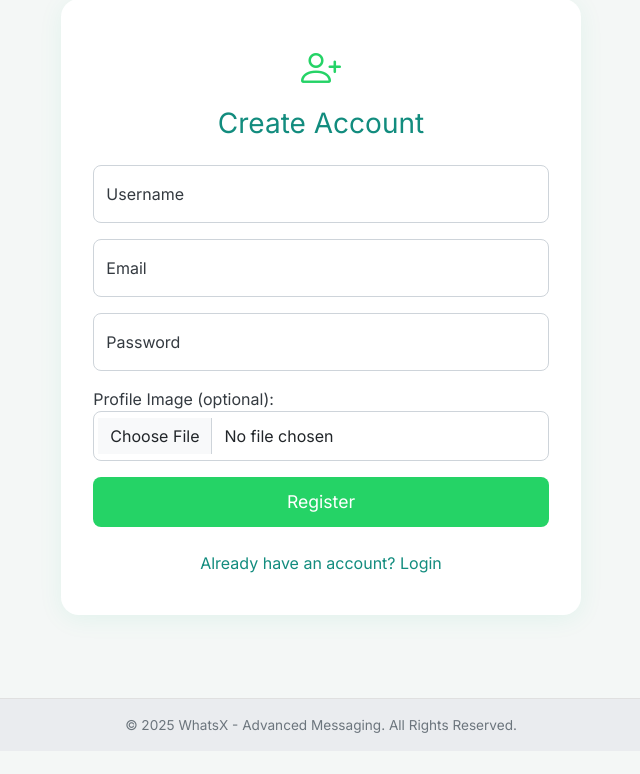
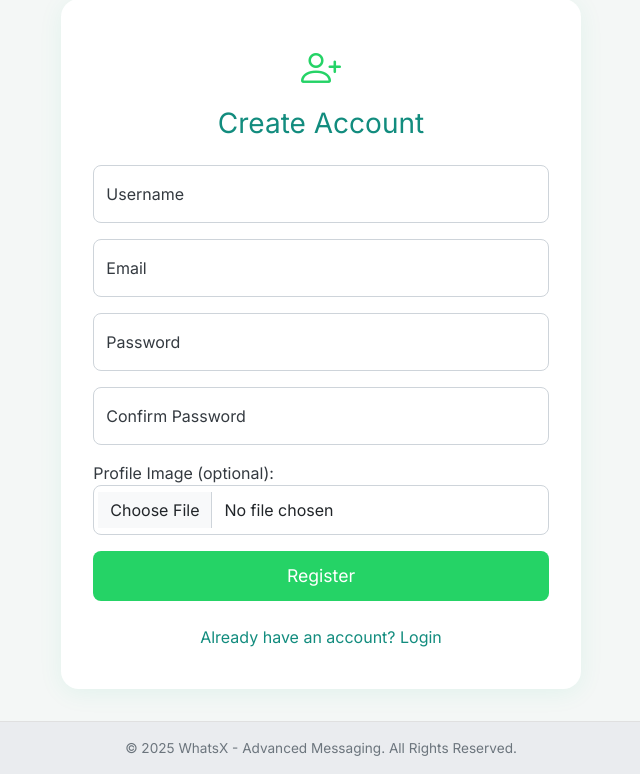
Before and after one commit to fatimagithubit/WhatsX-Adavanced-Automation-Messaging, a Django app: page /accounts/register/ in a window 1280 px wide. Shown: the part 49-823 px from the top of the page, without its empty margins (319-959 px from the left). Before the commit the page ends 782 px from the top, so only its background shows below. Run offline with Django 5.2, Linux system fonts and the light colour scheme; parts of the project's set-up code (start-up, migrations or seed data) failed here and were passed over; some libraries are stand-ins or nearby versions.

Commit message:
Enhance registration form with password confirmation
Updated the registration form to include password confirmation and changed the profile image field name.

```diff
--- a/accounts/templates/accounts/register.html
+++ b/accounts/templates/accounts/register.html
@@ -2,6 +2,7 @@
 {% block title %}Register | WhatsX{% endblock %}
 {% block content %}
 <link rel="stylesheet" href="https://cdn.jsdelivr.net/npm/bootstrap-icons@1.10.5/font/bootstrap-icons.css">
+
 <style>
   .wa-card {
     border-radius: 18px;
@@ -23,7 +24,9 @@
   .wa-btn:hover { background: #128c7e; }
   .wa-link { color: #128c7e; }
   .wa-link:hover { text-decoration: underline; }
+  .errorlist { color: red; font-size: 0.9rem; margin-bottom: 0.5rem; }
 </style>
+
 <div class="row justify-content-center">
   <div class="col-md-6 col-lg-5">
     <div class="wa-card">
@@ -31,26 +34,43 @@
         <i class="bi bi-person-plus" style="font-size:2.5rem;color:#25d366;"></i>
         <h3 class="mt-2 mb-0" style="color:#128c7e;">Create Account</h3>
       </div>
-      <form method="post">
+
+      <form method="post" enctype="multipart/form-data">
         {% csrf_token %}
+
         <div class="form-floating mb-3">
           <input type="text" name="username" class="form-control" placeholder="Username" required>
           <label>Username</label>
+          {{ form.username.errors }}
         </div>
+
         <div class="form-floating mb-3">
           <input type="email" name="email" class="form-control" placeholder="Email" required>
           <label>Email</label>
+          {{ form.email.errors }}
         </div>
+
         <div class="form-floating mb-3">
-          <input type="password" name="password" class="form-control" placeholder="Password" required>
+          <input type="password" name="password1" class="form-control" placeholder="Password" required>
           <label>Password</label>
+          {{ form.password1.errors }}
         </div>
+
+        <div class="form-floating mb-3">
+          <input type="password" name="password2" class="form-control" placeholder="Confirm Password" required>
+          <label>Confirm Password</label>
+          {{ form.password2.errors }}
+        </div>
+
         <div class="mb-3">
           <label>Profile Image (optional):</label>
-          <input type="file" name="profile_image" class="form-control">
+          <input type="file" name="image" class="form-control">
+          {{ form.image.errors }}
         </div>
+
         <button type="submit" class="wa-btn w-100">Register</button>
       </form>
+
       <div class="mt-4 text-center">
         <a href="{% url 'accounts:login_view' %}" class="wa-link">Already have an account? Login</a>
       </div>
```
